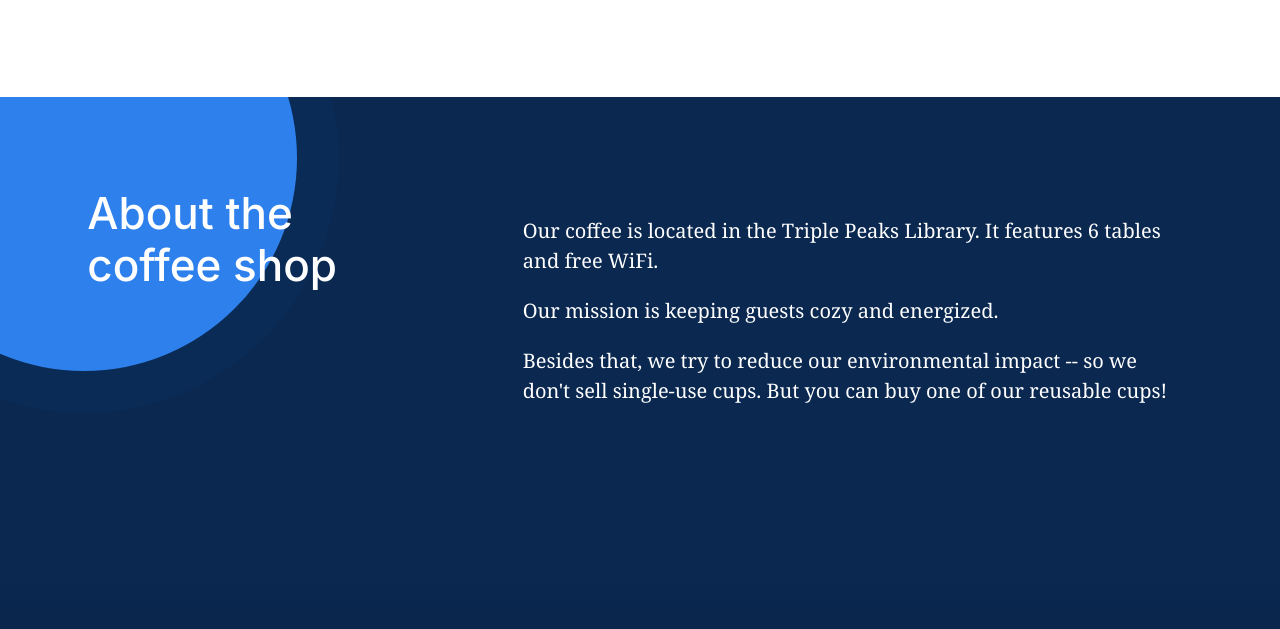
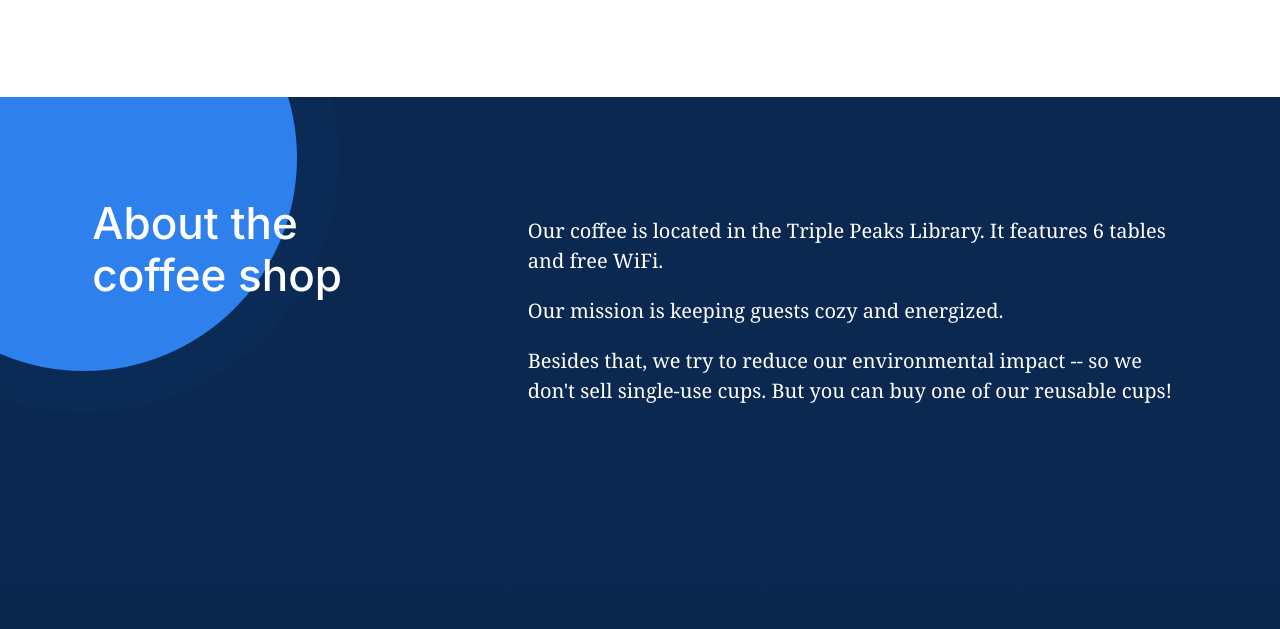
Before and after one commit to aabdirahmanz/se_project_coffeeshop, a website: page index.html in a window 1280 px wide. Shown: the part 3537-4166 px from the top of the page. Drawn offline with Linux system fonts and the light colour scheme.

Commit message:
P2 Updated Corrections

```diff
--- a/blocks/about.css
+++ b/blocks/about.css
@@ -8,12 +8,14 @@
   max-width: 251px;
   z-index: 2;
   flex-grow: 1;
-  margin: -10px;
+  margin: 0;
   text-align: left;
   padding: 0;
 }
 
 .about {
+  display: flex;
+  justify-content: space-around;
   position: relative;
   background-color: #0a2850;
   overflow: hidden;
@@ -25,11 +27,6 @@
   max-width: 660px;
   position: relative;
   margin-top: 19px;
-}
-
-.about__wrapper {
-  display: flex;
-  justify-content: space-around;
 }
 
 .about__paragraph {
--- a/index.html
+++ b/index.html
@@ -243,7 +243,6 @@
         </section>
 
         <section class="about">
-          <div class="about__wrapper">
           <h2 class="about__title">About the coffee shop</h2>
           <div class="about__content">
             <p class="about__paragraph">
@@ -258,7 +257,6 @@
               don't sell single-use cups. But you can buy one of our reusable
               cups!
             </p>
-            </div>
           </div>
           <div class="about__circle"></div>
           <div class="about__circle about__circle_animation_blurred"></div>
```
Lines whose indentation alone changed are shown as unchanged.
